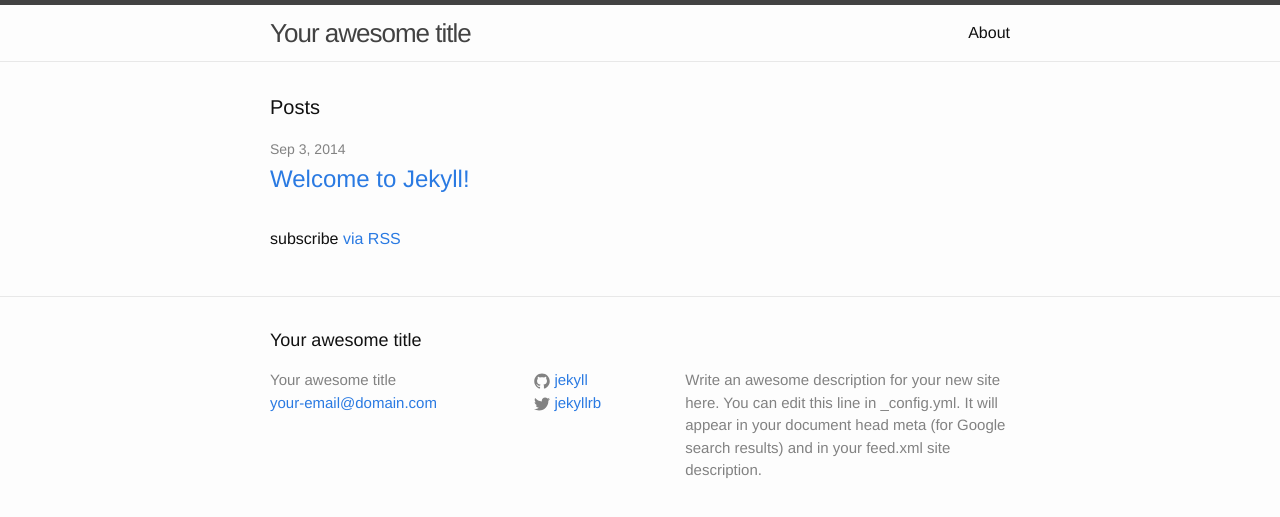
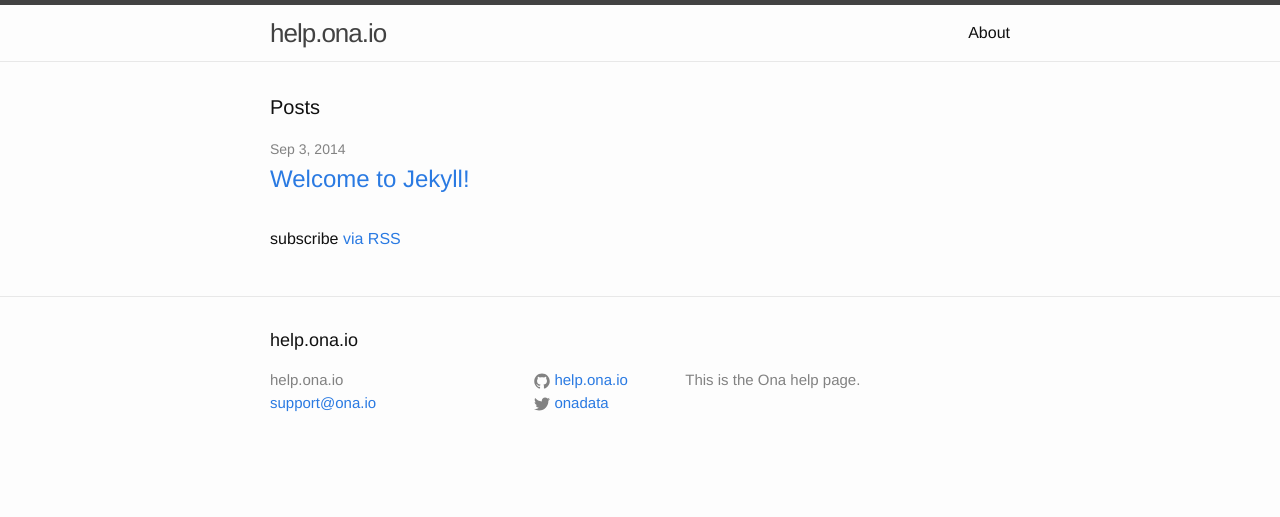
Before and after one commit to onaio/help, a Jekyll site: the page built from index.html, in a window 1280 px wide. Shown: the top 517 px of the page. Built offline with Jekyll 4.4.1, drawn with Linux system fonts in a browser that asks for light colours.

Commit message:
SM: Updated configuration

```diff
--- a/_config.yml
+++ b/_config.yml
@@ -1,14 +1,12 @@
 # Site settings
-title: Your awesome title
-email: your-email@domain.com
+title: help.ona.io
+email: support@ona.io
 description: > # this means to ignore newlines until "baseurl:"
-  Write an awesome description for your new site here. You can edit this
-  line in _config.yml. It will appear in your document head meta (for
-  Google search results) and in your feed.xml site description.
+  This is the Ona help page.
 baseurl: "" # the subpath of your site, e.g. /blog/
-url: "http://yourdomain.com" # the base hostname & protocol for your site
-twitter_username: jekyllrb
-github_username:  jekyll
+url: "https://help.ona.io" # the base hostname & protocol for your site
+twitter_username: onadata
+github_username:  help.ona.io
 
 # Build settings
 markdown: kramdown
```
